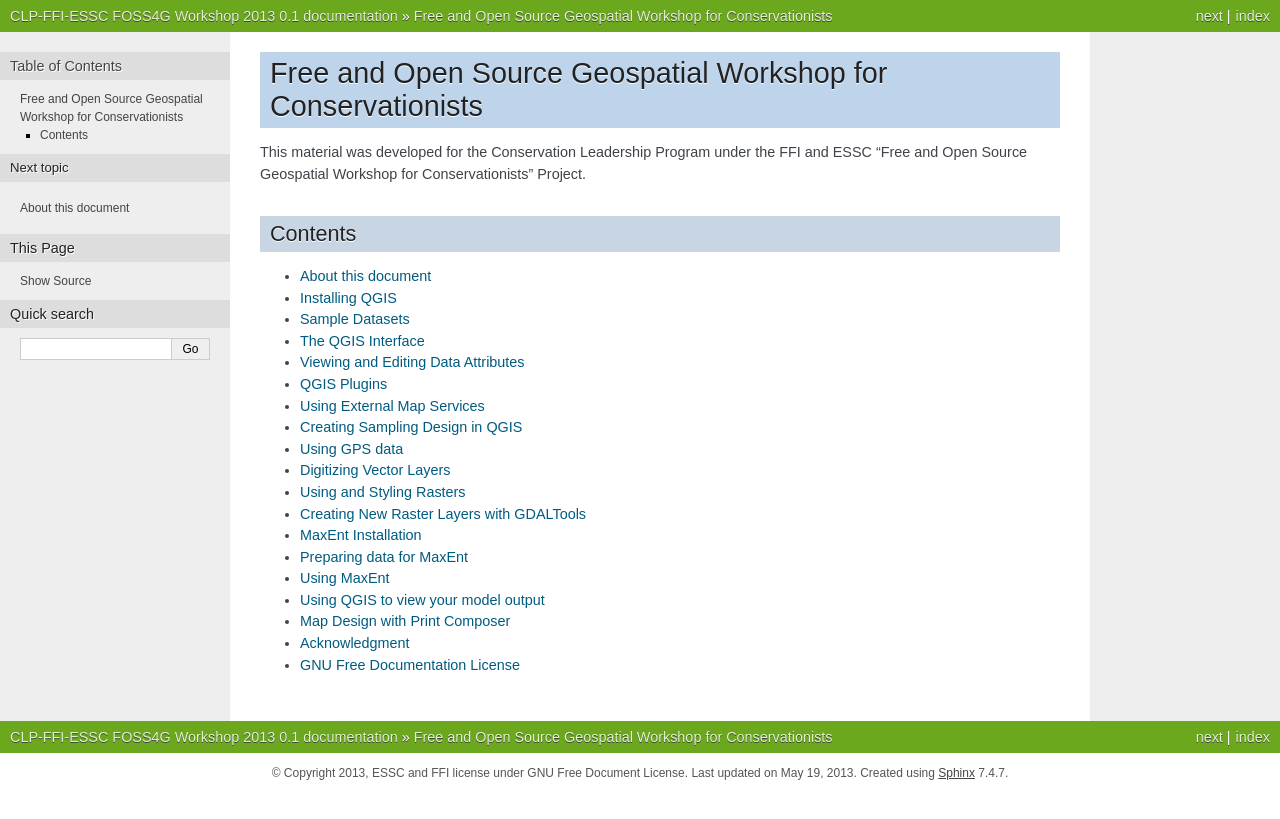
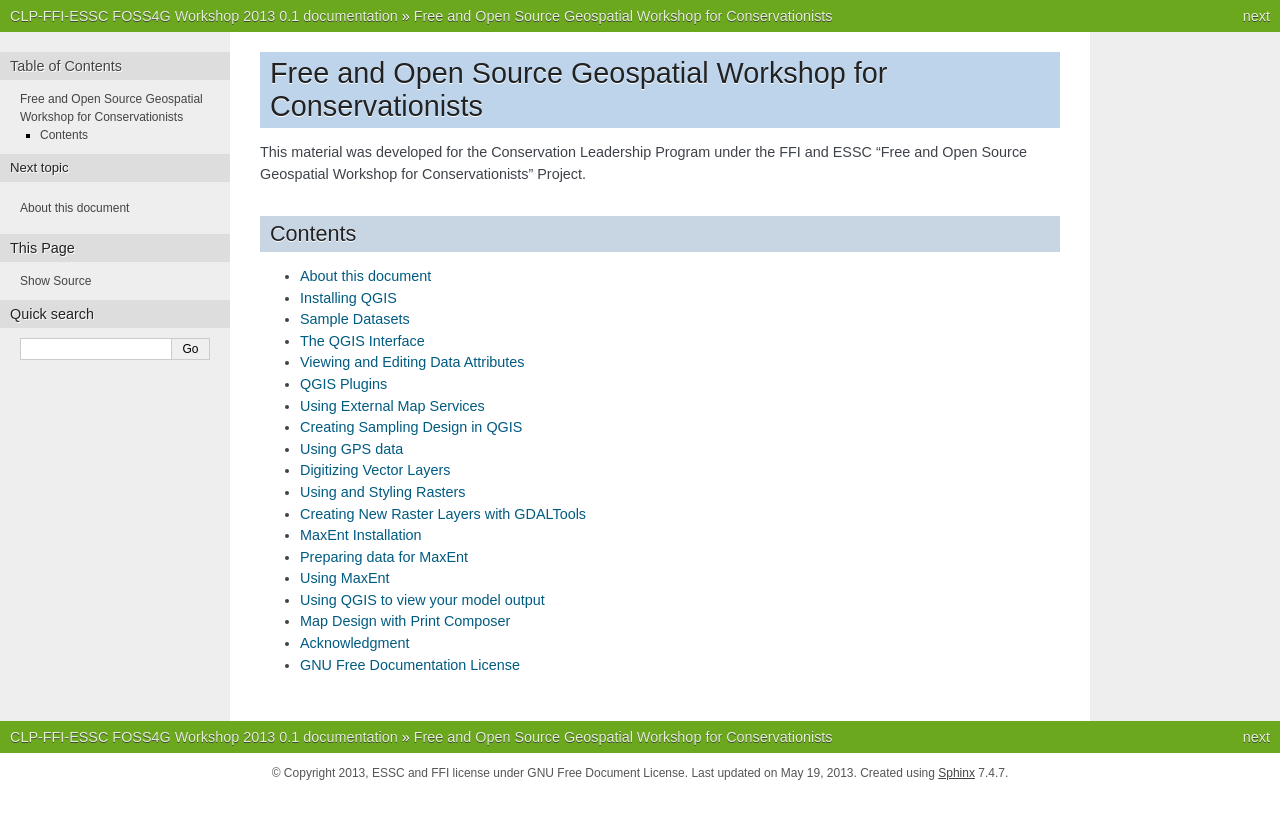
Before and after one commit to essc/clp_foss4g_workshop, a Sphinx documentation site: the page built from source/index.rst, in a window 1280 px wide. Shown: the top 819 px of the page. Built offline with Sphinx 7.4.7, drawn with Linux system fonts in a browser that asks for light colours; formulas are drawn with MathJax 3.

Commit message:
do not create an index page

```diff
--- a/source/conf.py
+++ b/source/conf.py
@@ -361,7 +361,7 @@ html_last_updated_fmt = '%b %d, %Y'
 html_use_modindex = False
 
 # If false, no index is generated.
-html_use_index = True
+html_use_index = False
 
 # If true, the index is split into individual pages for each letter.
 #html_split_index = False
```
